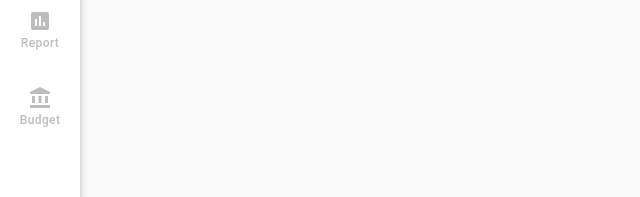
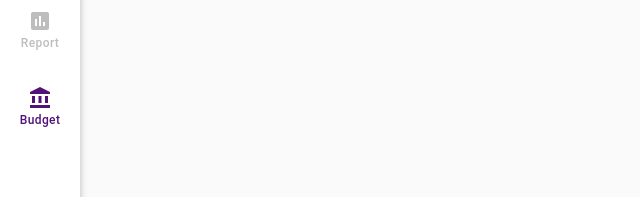
Before and after one commit to nvdai2401/react-typescript, a React (Create React App) app: page /budget in a window 1280 px wide. Shown: the part 140-337 px from the top of the page, without its empty margins (0-640 px from the left). Built offline with nearby package versions, Linux system fonts and the light colour scheme.

Commit message:
improve NavBar

```diff
--- a/package.json
+++ b/package.json
@@ -15,6 +15,7 @@
     "@types/react": "^16.9.0",
     "@types/react-dom": "^16.9.0",
     "@types/react-router-dom": "^5.1.5",
+    "clsx": "^1.1.1",
     "node-sass": "^4.14.1",
     "react": "^16.13.1",
     "react-dom": "^16.13.1",
--- a/src/App.tsx
+++ b/src/App.tsx
@@ -4,6 +4,8 @@ import { Route, Switch } from 'react-router-dom'
 import { NavBar } from 'views/components'
 
 const Transactions = lazy(() => import('./views/Transactions'))
+const Report = lazy(() => import('./views/Report'))
+const Budget = lazy(() => import('./views/Budget'))
 
 const App = (): JSX.Element => {
   return (
@@ -12,6 +14,8 @@ const App = (): JSX.Element => {
       <Switch>
         <Suspense fallback={() => <div>Error</div>}>
           <Route exact path="/" component={Transactions} />
+          <Route exact path="/report" component={Report} />
+          <Route exact path="/budget" component={Budget} />
         </Suspense>
       </Switch>
     </>
--- a/src/index.css
+++ b/src/index.css
@@ -12,3 +12,7 @@ code {
   font-family: source-code-pro, Menlo, Monaco, Consolas, 'Courier New',
     monospace;
 }
+
+#root {
+  display: flex;
+}
--- a/src/theme/muiTheme.ts
+++ b/src/theme/muiTheme.ts
@@ -4,28 +4,24 @@ const theme = createMuiTheme({
   palette: {
     common: {
       white: '#ffffff',
-      // blue: '#73bbff',
-      // light: '#eeeeee',
-      // border: '#979797',
-      // greyButton: '#d8d8d8',
     },
     type: 'light',
     primary: {
-      light: '#4db6ac',
-      main: '#00897b',
-      dark: '#00695c',
+      light: '#b15ee5',
+      main: '#511378',
+      dark: '#3c0e59',
       contrastText: '#fff',
     },
     secondary: {
-      light: '#ff4081',
-      main: '#f50057',
-      dark: '#c51162',
+      light: '#5a25c4',
+      main: '#371777',
+      dark: '#291159',
       contrastText: '#fff',
     },
     error: {
-      light: '#e57373',
-      main: '#f44336',
-      dark: '#d32f2f',
+      light: '#fe0f40',
+      main: '#be0027',
+      dark: '#8e001d',
       contrastText: '#fff',
     },
     warning: {
--- a/src/views/components/NavBar/NavBar.tsx
+++ b/src/views/components/NavBar/NavBar.tsx
@@ -1,10 +1,15 @@
-import React from 'react'
-import { Box, Button, Grid } from '@material-ui/core'
+import React, { useState } from 'react'
+import { RouteComponentProps, withRouter } from 'react-router'
+import clsx from 'clsx'
+
+import { Button, Grid } from '@material-ui/core'
 import AccountBalanceWalletIcon from '@material-ui/icons/AccountBalanceWallet'
 import AssessmentIcon from '@material-ui/icons/Assessment'
 import AccountBalanceIcon from '@material-ui/icons/AccountBalance'
 import MenuIcon from '@material-ui/icons/Menu'
 import { makeStyles } from '@material-ui/core/styles'
+
+import { NavBarItem } from './components'
 
 const styles = makeStyles((theme) => ({
   root: {
@@ -32,61 +37,63 @@ const styles = makeStyles((theme) => ({
       fontWeight: 500,
     },
     '&:hover': {
-      color: '#511378',
+      color: theme.palette.primary.main,
     },
   },
   active: {
-    backgroundColor: theme.palette.common.white,
-    color: theme.palette.text.primary,
+    color: theme.palette.primary.main,
     '&:hover': {
       backgroundColor: theme.palette.common.white,
     },
   },
 }))
 
-export interface Props {
-  name?: string
-}
+const routes = [
+  {
+    path: '/',
+    title: 'Transactions',
+    icon: <AccountBalanceWalletIcon />,
+  },
+  {
+    path: '/report',
+    title: 'Report',
+    icon: <AssessmentIcon />,
+  },
+  {
+    path: '/budget',
+    title: 'Budget',
+    icon: <AccountBalanceIcon />,
+  },
+]
 
-const NavBar: React.FC<Props> = () => {
+const NavBar = (props: RouteComponentProps<any>) => {
   const classes = styles()
+  const { location, history } = props
+  const [currentRoute, setCurrentRoute] = useState(location.pathname || {})
 
-  const handleOnChangePage = () => {}
+  const handleOnChangeRoute = (path: string): void => {
+    setCurrentRoute(path)
+    history.push(path)
+  }
+  const setActiveTab = (path: string): any => {
+    return currentRoute === path ? classes.active : ''
+  }
   return (
     <Grid className={classes.root}>
-      <Button
-        color="primary"
-        className={classes.tab}
-        onClick={() => handleOnChangePage()}
-      >
+      <Button className={classes.tab}>
         <MenuIcon />
       </Button>
-      <Button
-        color="primary"
-        className={classes.tab}
-        onClick={() => handleOnChangePage()}
-      >
-        <AccountBalanceWalletIcon />
-        <span>Transactions</span>
-      </Button>
-      <Button
-        color="primary"
-        className={classes.tab}
-        onClick={() => handleOnChangePage()}
-      >
-        <AssessmentIcon />
-        <span>Report</span>
-      </Button>
-      <Button
-        color="primary"
-        className={classes.tab}
-        onClick={() => handleOnChangePage()}
-      >
-        <AccountBalanceIcon />
-        <span>Budget</span>
-      </Button>
+      {routes.map((route, index) => (
+        <NavBarItem
+          key={index}
+          styles={clsx(classes.tab, setActiveTab(route.path))}
+          title={route.title}
+          icon={route.icon}
+          handleOnClick={() => handleOnChangeRoute(route.path)}
+        />
+      ))}
     </Grid>
   )
 }
 
-export default NavBar
+export default withRouter(NavBar)
--- /dev/null
+++ b/src/views/components/NavBar/components/NavBarItem/NavBarItem.tsx
@@ -0,0 +1,22 @@
+import React from 'react'
+import { Button } from '@material-ui/core'
+
+interface NavBarItemProps {
+  styles: any
+  title: string
+  icon?: JSX.Element
+  handleOnClick: () => void
+}
+
+const NavBarItem: React.FC<NavBarItemProps> = (props: NavBarItemProps) => {
+  const { title, styles, icon, handleOnClick } = props
+
+  return (
+    <Button className={styles} onClick={handleOnClick}>
+      {icon}
+      <span>{title}</span>
+    </Button>
+  )
+}
+
+export default NavBarItem
--- /dev/null
+++ b/src/views/components/NavBar/components/NavBarItem/index.ts
@@ -0,0 +1 @@
+export { default } from './NavBarItem'
--- /dev/null
+++ b/src/views/components/NavBar/components/index.ts
@@ -0,0 +1 @@
+export { default as NavBarItem } from './NavBarItem'
```
Also changed, not shown: 2 other files (tests, documents, lock files or other folders).
